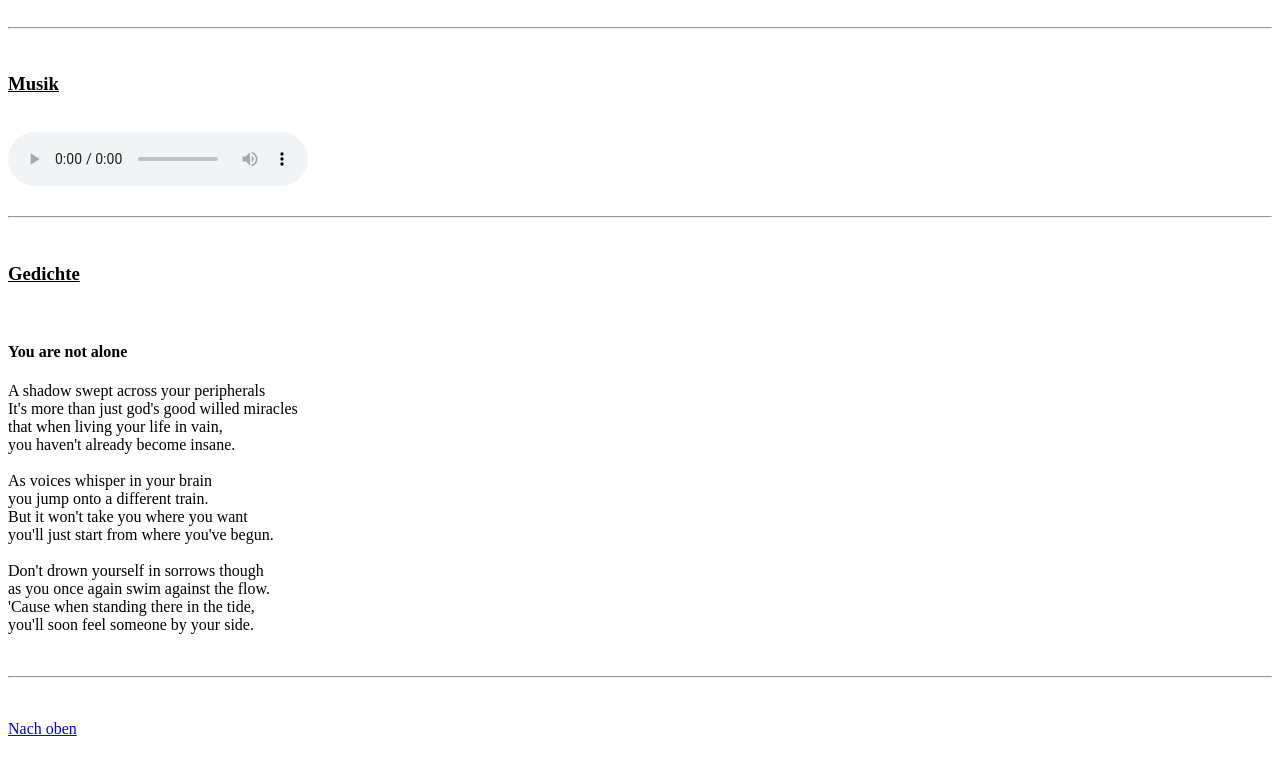
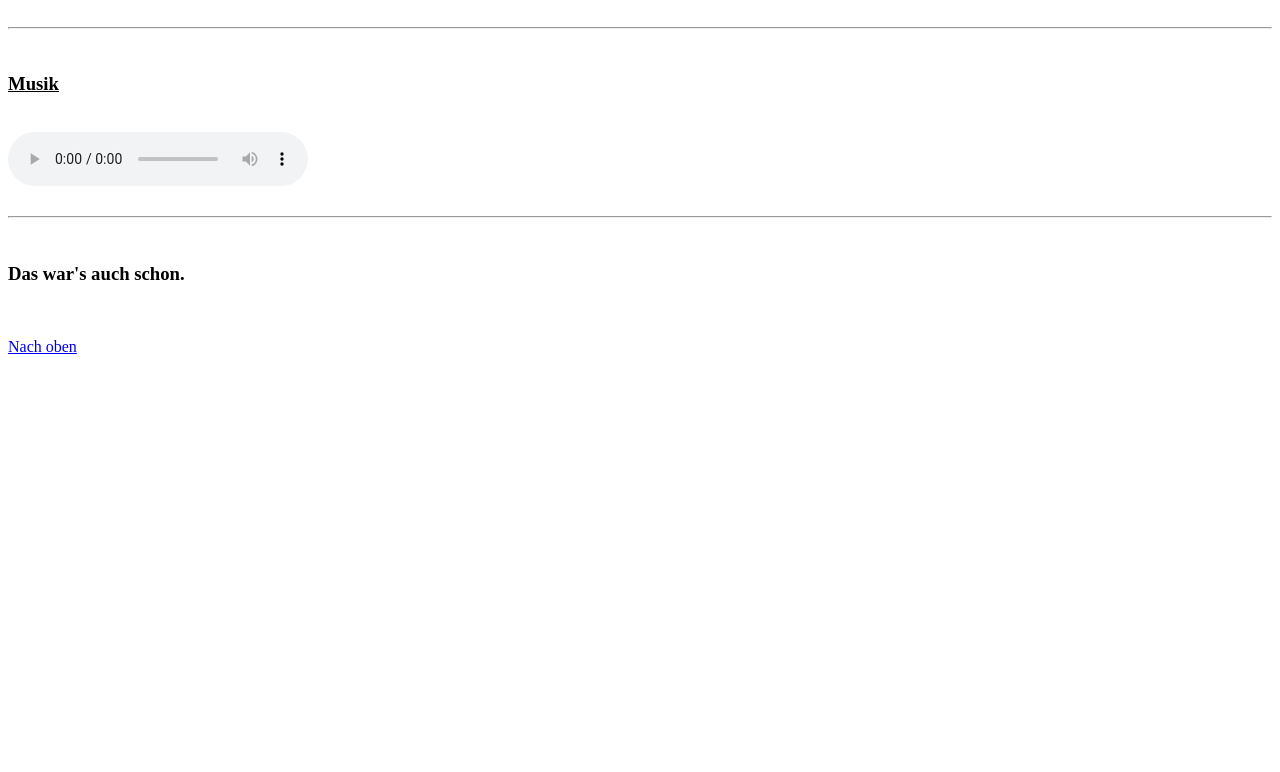
Before and after one commit to Tannenmeise/GiS_SoSe2020, a plain HTML site: page Aufgabe02/portfolio.html in a window 1280 px wide. Shown: the part 1866-2638 px from the top of the page. After the commit the page ends 2264 px from the top, so only its background shows below. Drawn offline with Linux system fonts and the light colour scheme.

Commit message:
Aufgabe 2: update3

```diff
--- a/Aufgabe02/portfolio.html
+++ b/Aufgabe02/portfolio.html
@@ -4,17 +4,17 @@
 <head>
     <meta charset="utf-8" />
     <meta name="viewport" content="width=device-width, inital-scale=1.0">
-    <title id="oben">Portfolio</title>
+    <title>Portfolio</title>
 </head>
 
 <body>
     <header>
         <nav>
             <a href="https://tannenmeise.github.io/GiS_SoSe2020/Aufgabe02/portfolio.html">Portfolio</a>&nbsp
-            <a href="https://tannenmeise.github.io/GiS_SoSe2020/Aufgabe02/about_me.html">About me </a>&nbsp
+            <a href="https://tannenmeise.github.io/GiS_SoSe2020/Aufgabe02/about_me.html">About me</a>&nbsp
             <a href="https://tannenmeise.github.io/GiS_SoSe2020/Aufgabe02/contact.html">Contact</a>
         </nav>
-        <h1>
+        <h1 id="top">
             Portfolio
         </h1>
         <hr>
@@ -66,38 +66,16 @@
             <h3 id="musik"><u>Musik</u></h3>
             <br>
             <audio controls>
-                <source src="musik_sehrschlecht.mp3" type="audio/mpeg">
+                <source src="elevator_music.mp3" type="audio/mpeg">
                 Your browser does not support the audio tag.
             </audio>
         </div>
         <br>
         <hr>
         <br>
-        <div>
-            <h3 id="gedichte"><u>Gedichte</u></h3>
-            <br>
-            <h4>You are not alone</h4>
-            <p>
-                A shadow swept across your peripherals<br>
-                It's more than just god's good willed miracles<br>
-                that when living your life in vain,<br>
-                you haven't already become insane.<br>
-                <br>
-                As voices whisper in your brain<br>
-                you jump onto a different train.<br>
-                But it won't take you where you want<br>
-                you'll just start from where you've begun.<br>
-                <br>
-                Don't drown yourself in sorrows though<br>
-                as you once again swim against the flow.<br>
-                'Cause when standing there in the tide,<br>
-                you'll soon feel someone by your side.<br>
-            </p>
-        </div>
+        <h3>Das war's auch schon.</h3>
         <br>
-        <hr>
-        <br>
-        <p><a href="#oben">Nach oben</a></p>
+        <p><a href="#top">Nach oben</a></p>
         <br>
     </main>
 </body>
```
Also changed, not shown: 2 other files.
